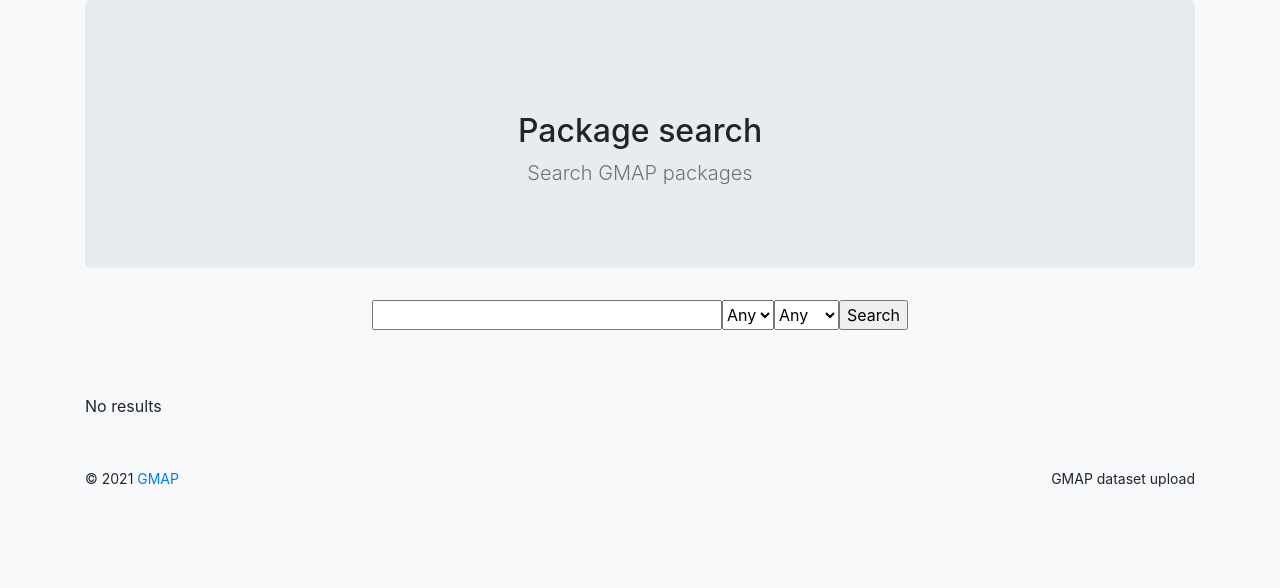
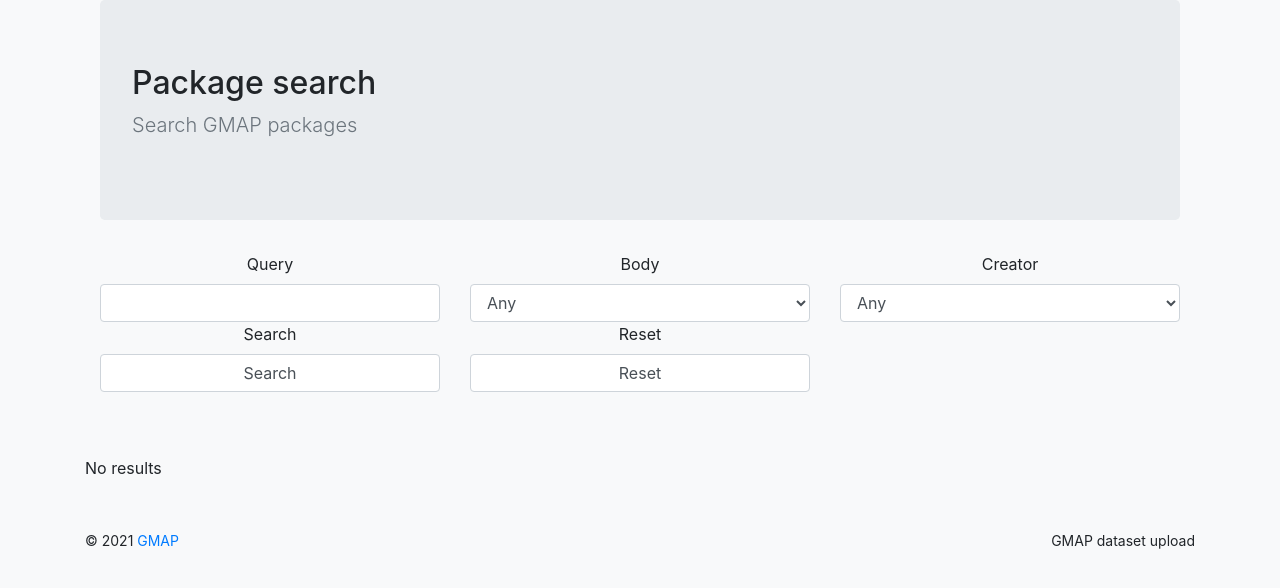
Before and after one commit to europlanet-gmap/data_site, a Flask app: page /all-packages/ in a window 1280 px wide. Shown: the part 61-649 px from the top of the page. Run offline with Flask 2, Linux system fonts and the light colour scheme; data comes from the database, SQL or seed files in the repository; data that the repository does not hold is empty; some libraries are stand-ins or nearby versions.

Commit message:
fixed search form, now it remembers search in between pages. still needs cleaning

```diff
--- a/data_site/forms.py
+++ b/data_site/forms.py
@@ -111,6 +111,7 @@ class SearchForm(FlaskForm):
     body = SelectField("Body", validators=[Optional()])
     creator = SelectField("Creator", validators=[Optional()])
     submit = SubmitField("Search")
+    reset = SubmitField("Reset")
 
     def set_bodies(self, bodies):
         self.body.choices = bodies
--- a/data_site/packages.py
+++ b/data_site/packages.py
@@ -2,7 +2,7 @@ import os
 
 from flask import (
     Blueprint, flash, g, redirect, render_template, request, url_for,
-    current_app
+    current_app, session
 )
 
 
@@ -58,65 +58,54 @@ def get_unique_values_for_form(field, label="planetary_body"):
 
 @packages.route('/all-packages/', methods=["GET", "POST"])
 def all_packages():
-    page = request.args.get('page', 1, type=int)
-    # print(request.args)
+    page = request.args.get('page', 1, type=int) # get the page number
+
+    if request.method != 'POST' and "args" in session.keys(): # we are not submitting any new search criteria
+        args = session['args'] # we retrieve the latest values
+    else:
+        session['args'] = {"query":"", "body":"Any", "creator": "Any"}
+        args = {}
 
 
-
-    form = SearchForm()
-    # print(form.query.data)
-    # print(form.body.data)
-    # print(form.validate_on_submit())
+    form = SearchForm(**args)
 
 
     from .models import DataPackage
-    from . import db
 
     bodies= get_unique_values_for_form(DataPackage.planetary_body, label="planetary_body")
     form.set_bodies(bodies)
 
-
     creators = get_unique_values_for_form(User.username, label="username")
     form.set_creators(creators)
 
-    # bodies = db.session.query(DataPackage.planetary_body.distinct().label("planetary_body")).all()
-    # # bodies = DataPackage.body.distinct().label("body").all()
-    #
-    # bodies = [b[0] if b[0] is not None else "Any" for b in bodies]
-    # bodies = [[str(b),str(b).capitalize()] for b in bodies]
+    q = DataPackage.query # set up the query
 
-    q = DataPackage.query
+    if form.validate_on_submit(): # new submission -> save into session
 
+        if form.reset.data:
+            session["args"] = {"query":"", "body":"Any", "creator": "Any"}
+            return redirect(url_for("packages.all_packages"))
 
-    if form.validate_on_submit():
-        print("executing")
-        query = form.query.data
-        body = form.body.data
-        creator = form.creator.data
-        print(creator)
+        session["args"] = request.form
 
+    # extract filters
+    query = session["args"]["query"]
+    body = session["args"]["body"]
+    creator = session["args"]["creator"]
 
-        if query:
-            q = q.filter(DataPackage.name.like('%' + query + '%'))
+    if query:
+        q = q.filter(DataPackage.name.like('%' + query + '%'))
 
-        if body != "Any":
-            q = q.filter_by(planetary_body=body)
+    if body != "Any":
+        q = q.filter_by(planetary_body=body)
 
-        if creator != "Any":
-            q = q.join(DataPackage.creator, aliased=True) \
-                .filter_by(username = creator)
-
-
-
-
+    if creator != "Any":
+        q = q.join(DataPackage.creator, aliased=True) \
+            .filter_by(username = creator)
 
     packs = q.paginate(page=page, per_page=12)
-
-
     pagination = Pagination(page=page, per_page=12, total=q.count(),
                             css_framework='bootstrap4', alignment="right")
-
-
 
 
     return render_template("packages/all_packages.html", packages=packs.items, spanning=4, search_form=form, pagination=pagination)
--- a/data_site/templates/packages/all_packages.html
+++ b/data_site/templates/packages/all_packages.html
@@ -7,30 +7,57 @@
 
 {% block content %}
 
-    <div class="jumbotron text-center">
-        <div class="container mt-5">
-            <h2 class="jumbotron-heading"> Package search </h2>
-            <p class="lead text-muted" > Search GMAP packages</p>
-
+{#    <div class="jumbotron text-center" >#}
+{#        <div class="container mt-5" >#}
+{#            <h2 class="jumbotron-heading"> Package search </h2>#}
+{#            <p class="lead text-muted" > Search GMAP packages</p>#}
+{##}
             {#            <p>#}
             {#                <a href="/packages" class="btn btn-primary my-2">Browse all packages</a>#}
             {#            </p>#}
+{##}
+{##}
+{#        </div>#}
+{##}
+{##}
+{#    </div>#}
+{##}
 
 
+<div class="container">
+  <div class="jumbotron">
+    <h2>Package search</h2>
+    <p class="lead text-muted" > Search GMAP packages</p>
   </div>
 
 
-    </div>
+
+
     <div class="wrapper text-center">
 
-        <form action="." method="post">
-            <div class="btn-group">
-                {{ search_form.csrf_token }}
-                {{ search_form.query(style="width:350px") }}
-                {{ search_form.body() }}
-                {{ search_form.creator() }}
-                {{ search_form.submit() }}
+        <form action="{{ url_for("packages.all_packages") }}" method="post">
+
+            <div class="form-group">
+                <div class="row">
+
+                    {% for f in search_form %}
+                        {% if f.type in ['CSRFTokenField', 'HiddenField'] %}
+                            {{ f() }}
+                        {% else %}
+
+                            <div class="col-md-4">
+                                {{ f.label(class="form-label") }}
+
+                                {{ f(class="form-control") }}
                             </div>
+
+                        {% endif %}
+                    {% endfor %}
+
+                </div>
+            </div>
+
+
         </form>
 
         {#
@@ -47,7 +74,7 @@
     <p>
         {{ pagination.links }}
     </p>
-    <div class="container">
+{#    <div class="container">#}
 
         <div class="album py-5 bg-light">
 
```
Also changed, not shown: data_site/templates/packages/view.html (+14 -2 lines). Lines whose indentation alone changed are shown as unchanged.
